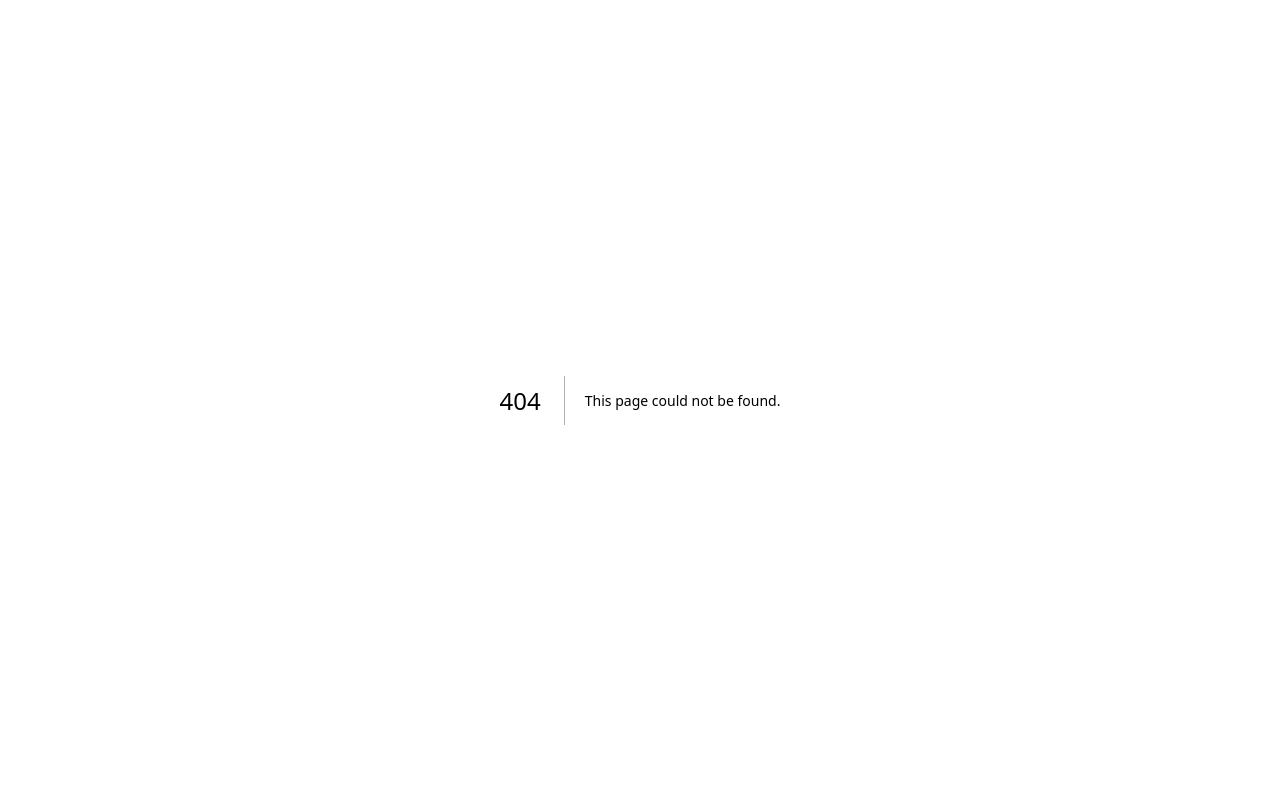
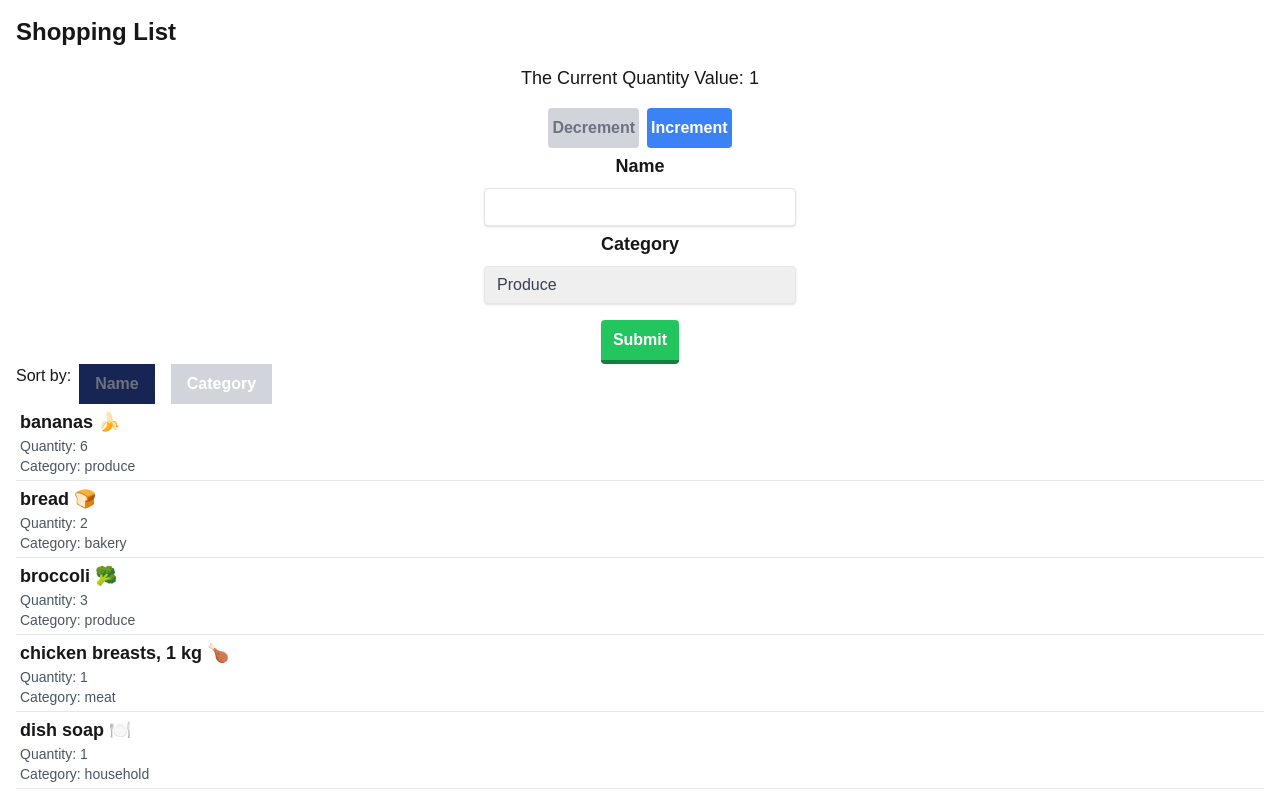
Before and after one commit to WJiyun/cprg306-assignments, a Next.js app: page /week-7 in a window 1280 px wide. Before the commit this address had no page. Shown: the top 795 px of the page. Built offline with nearby package versions, Linux system fonts and the light colour scheme.

Commit message:
Week-7 Assignment
Able to add new lists to the shopping list.

```diff
--- a/app/page.js
+++ b/app/page.js
@@ -9,6 +9,8 @@ export default function Home() {
       <p><Link href="http://localhost:3000/week-4">Go to Week-4</Link></p>
       <p><Link href="http://localhost:3000/week-5">Go to Week-5</Link></p>
       <p><Link href="http://localhost:3000/week-6">Go to Week-6</Link></p>
+      <p><Link href="http://localhost:3000/week-7">Go to Week-7</Link></p>
+      <p><Link href="http://localhost:3000/week-8">Go to Week-8</Link></p>
     </div>
   );
 }
--- /dev/null
+++ b/app/week-7/item-list.js
@@ -0,0 +1,48 @@
+import { useState } from "react";
+import Item from "./item.js";
+
+export default function ItemList({items}){
+
+    let sortedItems = [...items];
+    const [sortBy, setSortBy] = useState("name");
+    if (sortBy === "name") {
+    sortedItems.sort((a, b) => a.name.localeCompare(b.name));
+  } else if (sortBy === "category") {
+    sortedItems.sort((a, b) => a.category.localeCompare(b.category));
+  } else if (sortBy === "groupedCategory") {
+    sortedItems = sortedItems.reduce((acc, item) => {
+      const category = item.category;
+      if (!acc[category]) {
+        acc[category] = [];
+      }
+      acc[category].push(item);
+      return acc;
+    }, {});
+    sortedItems = Object.keys(sortedItems)
+      .sort()
+      .reduce((acc, category) => {
+        const items = sortedItems[category].sort((a, b) => a.name.localeCompare(b.name));
+        acc.push({ category, items });
+        return acc;
+      }, []);
+  }
+    return(
+        <main>
+            <div
+            className="flex">
+            <h1>Sort by:</h1>
+            <button
+            onClick={() => setSortBy("name")}
+            className={`py-2 px-4 bg-blue-400 border-b-1 font-bold ml-2 hover:bg-blue-900 ${sortBy === "name" ? "bg-blue-950 text-gray-500" : "bg-gray-300 text-white"}`}>Name</button>
+            <button
+            onClick={()=> setSortBy("category")}
+            className={`py-2 px-4 bg-blue-400 border-b-1 font-bold ml-4 hover:bg-blue-900 ${sortBy === "category" ? "bg-blue-950 text-gray-500" : "bg-gray-300 text-white"}`}>Category</button>
+       </div>
+       <div>
+              {sortedItems.map((item, index) => {
+                return <Item key={index} name={item.name} quantity={item.quantity} category={item.category} />
+              })}
+       </div>
+       </main>
+    )
+}
--- /dev/null
+++ b/app/week-7/item.js
@@ -0,0 +1,10 @@
+export default function Item({name, quantity, category}) {
+    return (
+    <div className="p-1 border-b border-gray-200">
+      <div className="font-bold text-lg">{name}</div>
+      <div className="text-sm text-gray-600">Quantity: {quantity}</div>
+      <div className="text-sm text-gray-600">Category: {category}</div>
+    </div>
+
+    )
+}
--- /dev/null
+++ b/app/week-7/items.json
@@ -0,0 +1,74 @@
+[
+    {
+      "id": "1h2GJKH12gkHG31h1H",
+      "name": "milk, 4 L 🥛",
+      "quantity": 1,
+      "category": "dairy"
+    },
+    {
+      "id": "2KJH3k2j3H1k2J3K1H",
+      "name": "bread 🍞",
+      "quantity": 2,
+      "category": "bakery"
+    },
+    {
+      "id": "3h2KJH3k2j3H1k2J3",
+      "name": "eggs, dozen 🥚",
+      "quantity": 2,
+      "category": "dairy"
+    },
+    {
+      "id": "4k2J3K1H2GJKH12gk",
+      "name": "bananas 🍌",
+      "quantity": 6,
+      "category": "produce"
+    },
+    {
+      "id": "5H1h1H2KJH3k2j3H",
+      "name": "broccoli 🥦",
+      "quantity": 3,
+      "category": "produce"
+    },
+    {
+      "id": "6H1k2J3K1H2GJKH1",
+      "name": "chicken breasts, 1 kg 🍗",
+      "quantity": 1,
+      "category": "meat"
+    },
+    {
+      "id": "7gkHG31h1H2KJH3k",
+      "name": "pasta sauce 🍝",
+      "quantity": 3,
+      "category": "canned goods"
+    },
+    {
+      "id": "8j3H1k2J3K1H2GJK",
+      "name": "spaghetti, 454 g 🍝",
+      "quantity": 2,
+      "category": "dry goods"
+    },
+    {
+      "id": "9H12gkHG31h1H2KJ",
+      "name": "toilet paper, 12 pack 🧻",
+      "quantity": 1,
+      "category": "household"
+    },
+    {
+      "id": "10H3k2j3H1k2J3K1",
+      "name": "paper towels, 6 pack",
+      "quantity": 1,
+      "category": "household"
+    },
+    {
+      "id": "11k2J3K1H2GJKH12",
+      "name": "dish soap 🍽️",
+      "quantity": 1,
+      "category": "household"
+    },
+    {
+      "id": "12GJKH12gkHG31h1",
+      "name": "hand soap 🧼",
+      "quantity": 4,
+      "category": "household"
+    }
+  ]
--- /dev/null
+++ b/app/week-7/new-item.js
@@ -0,0 +1,108 @@
+import { useState } from "react";
+
+
+export default function NewItem({ onAddItem }) {
+  const [quantity, setQuantity] = useState(1);
+  const [name, setName] = useState("");
+  const [category, setCategory] = useState("produce");
+
+  const increment = () => {
+    setQuantity(quantityIncrement => {
+      if (quantityIncrement < 20) {
+        return quantityIncrement + 1;
+      }
+      return quantityIncrement;
+    });
+  };
+
+  const decrement = () => {
+    setQuantity(quantityDecrement => {
+      if (quantityDecrement > 1) {
+        return quantityDecrement - 1;
+      }
+      return quantityDecrement;
+    });
+  };
+
+  const handleSubmit = (e) => {
+    e.preventDefault();
+    const newItem = {
+      id: Math.random().toString(36),
+      name,
+      quantity,
+      category,
+    };
+    onAddItem(newItem);
+    setName("");
+    setQuantity(1);
+    setCategory("produce");
+  };
+
+  return (
+    <div>
+        <h1 className="text-center text-lg mt-4">The Current Quantity Value: {quantity}</h1>
+        <div className="flex justify-center space-x-2 mt-4">
+          <button
+            onClick={decrement}
+            disabled={quantity === 1}
+            className={`py-2 px-1 border-b-3 rounded font-bold ${quantity === 1 ? 'bg-gray-300 border-gray-300 text-gray-500' : 'bg-blue-500 hover:bg-blue-400 active:bg-pink-700 border-blue-700 hover:border-blue-500 text-white'}`}
+          >
+            Decrement
+          </button>
+          <button
+            onClick={increment}
+            disabled={quantity === 20}
+            className={`py-2 px-1 border-b-3 rounded font-bold ${quantity === 20 ? 'bg-gray-300 border-gray-300 text-gray-500' : 'bg-blue-500 hover:bg-blue-400 active:bg-pink-700 border-blue-700 hover:border-blue-500 text-white'}`}
+          >
+            Increment
+          </button>
+    </div>
+      <form onSubmit={handleSubmit} className="mt-1">
+        <div className="text-center">
+          <label className="text-center block text-white-700 text-lg font-bold mb-2" htmlFor="name">
+            Name
+          </label>
+          <input
+            type="text"
+            id="name"
+            value={name}
+            onChange={(e) => setName(e.target.value)}
+            required
+            className="shadow appearance-none border rounded w-1/4 py-2 px-3 text-gray-700 leading-tight focus:outline-none focus:shadow-outline"
+          />
+        </div>
+        <div className="text-center mt-1">
+          <label className="text-center block text-white-700 text-lg font-bold mb-2" htmlFor="category">
+            Category
+          </label>
+          <select
+            id="category"
+            value={category}
+            onChange={(e) => setCategory(e.target.value)}
+            className="shadow appearance-none border rounded w-1/4 py-2 px-3 text-gray-700 leading-tight focus:outline-none focus:shadow-outline"
+          >
+            <option value="produce">Produce</option>
+            <option value="dairy">Dairy</option>
+            <option value="bakery">Bakery</option>
+            <option value="meat">Meat</option>
+            <option value="frozen-foods">Frozen Foods</option>
+            <option value="canned-goods">Canned Goods</option>
+            <option value="dry-goods">Dry Goods</option>
+            <option value="beverages">Beverages</option>
+            <option value="snacks">Snacks</option>
+            <option value="household">Household</option>
+            <option value="other">Other</option>
+          </select>
+        </div>
+        <div className="flex justify-center mt-4">
+          <button
+            type="submit"
+            className="py-2 px-3 border-b-4 rounded font-bold bg-green-500 hover:bg-green-400 active:bg-green-700 border-green-700 hover:border-green-500 text-white"
+          >
+            Submit
+          </button>
+        </div>
+      </form>
+    </div>
+  );
+}
--- /dev/null
+++ b/app/week-7/page.js
@@ -0,0 +1,23 @@
+"use client";
+
+import ItemList from './item-list';
+import NewItem from './new-item';
+import itemsData from './items.json';
+import { useState } from 'react';
+
+export default function Page() {
+
+    const [items, setItems] = useState(itemsData);
+
+    const handleAddItem = (newItem) => {
+        setItems((prevItems) => [...prevItems, newItem]);
+    };
+
+    return (
+        <div className="container mx-auto p-4">
+            <h1 className="text-2xl font-bold mb-4">Shopping List</h1>
+            <NewItem onAddItem={handleAddItem} />
+            <ItemList items={items} />
+        </div>
+    );
+}
```
